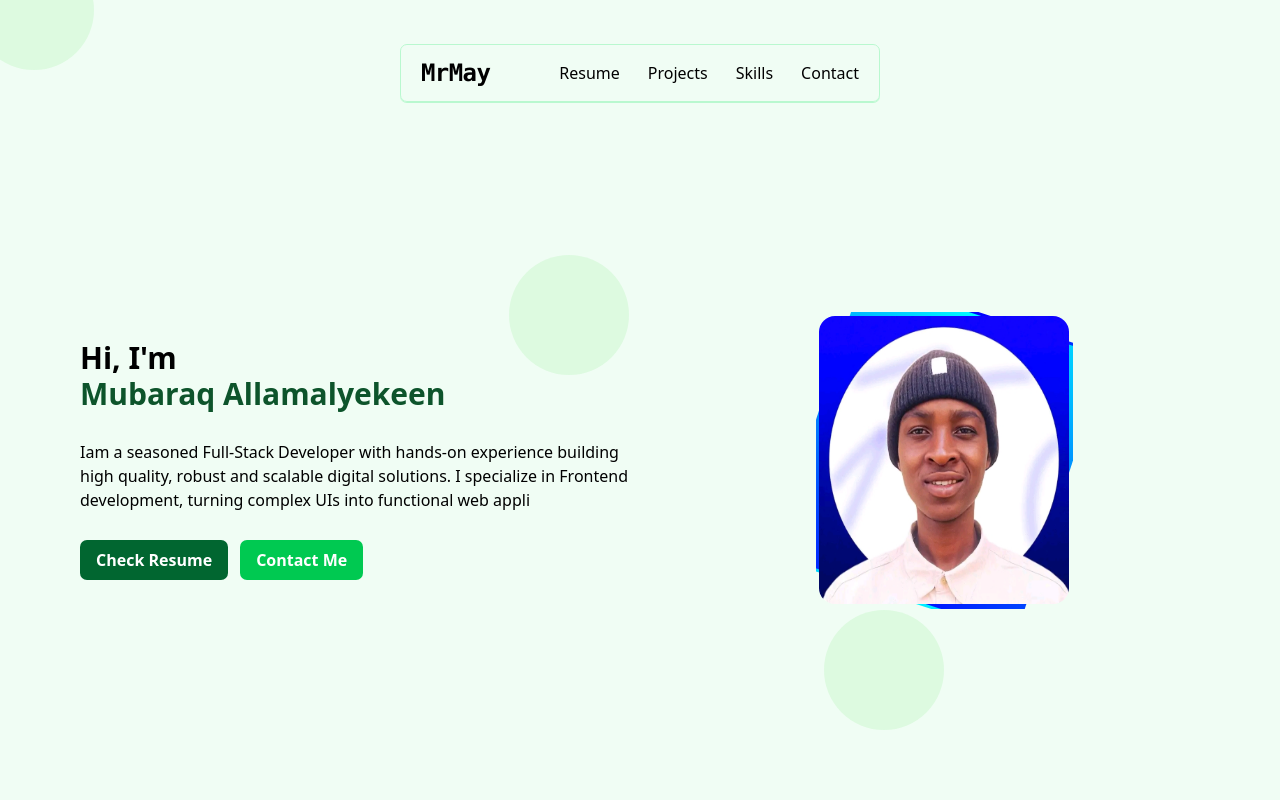
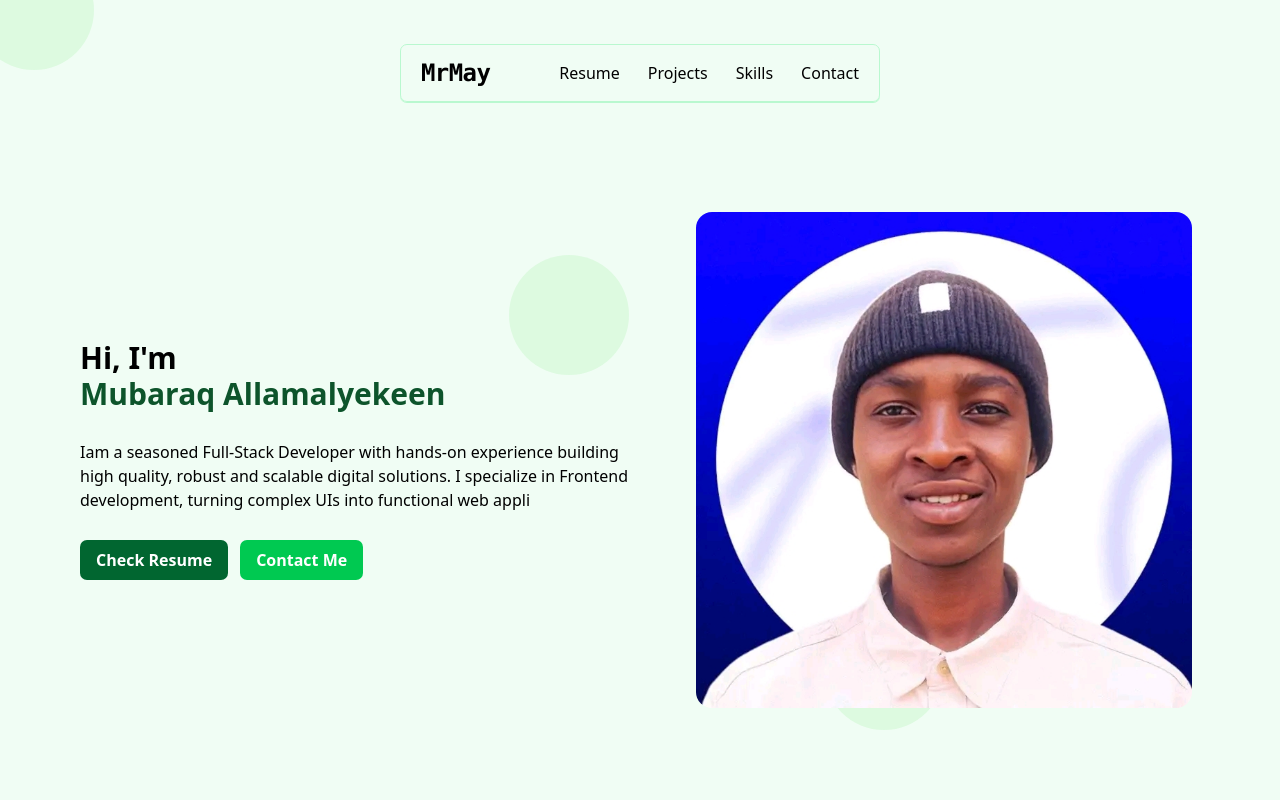
Before and after one commit to iconicconcept/mrmay, a React (Vite) app in the folder portfolio-frontend/: page / in a window 1280 px wide. Shown: the top 800 px of the page. Built offline with nearby package versions, Linux system fonts and the light colour scheme.

Commit message:
profile retouch

```diff
--- a/portfolio-frontend/src/pages/Home.tsx
+++ b/portfolio-frontend/src/pages/Home.tsx
@@ -138,13 +138,13 @@ const Home = ({ text }: Text) => {
                     </div> */}
 
             <div className="flex justify-center items-center md:ml-12 lg:ml-12">
-              <div className="profile-image-container">
+              {/* <div className="profile-image-container"> */}
                 <img
                   src="/user.jpg"
                   className="z-2 relative h-[97%] w-[97%] rounded-2xl"
                   alt="Profile"
                 />
-              </div>
+              {/* </div> */}
             </div>
           </div>
         </div>
```
